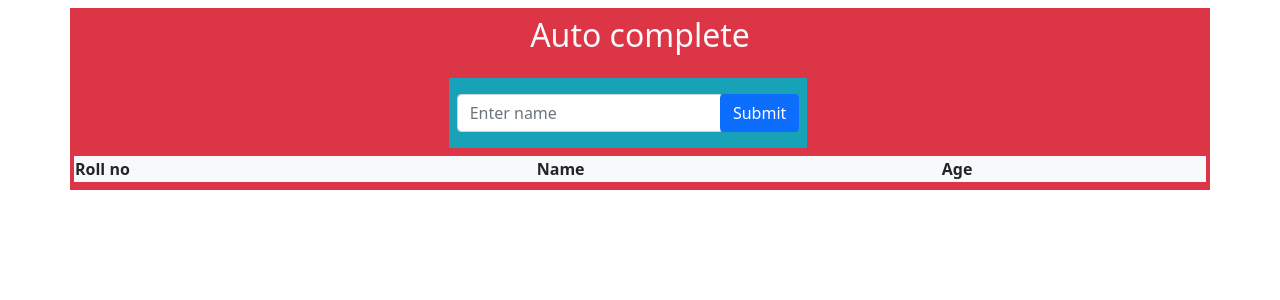
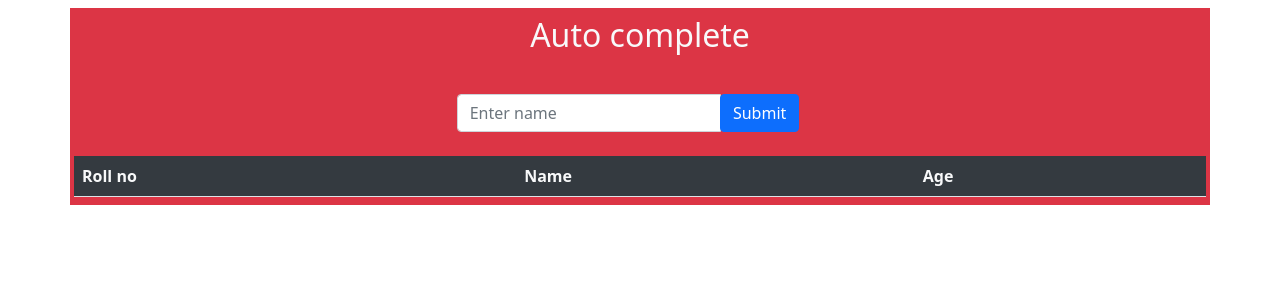
Before and after one commit to duvaraga203/Internship, a PHP site: page /main.php in a window 1280 px wide. Shown: the top 300 px of the page. Run offline with PHP 8.4, Linux system fonts and the light colour scheme; data that the repository does not hold is empty.

Commit message:
Add files via upload

```diff
--- a/php live search/dbc.php
+++ b/php live search/dbc.php
@@ -13,9 +13,7 @@ if(isset($_POST['query'])){
     $con = $connect->query($query);
     if ($con->num_rows > 0) {
         while($row= $con->fetch_assoc()){
-            $id = 1;
             echo "<a class='list-group-item ml-2 u_name style='width:70%''>".$row['name']."</a>";
-            $id++;
         }
     }else {
         echo "<a class='list-group-item ml-2'>No records found.</a>";
--- a/php live search/main.php
+++ b/php live search/main.php
@@ -22,7 +22,7 @@
     <h2 class="text-light text-center mt-2 p-2">Auto complete</h2>
 
     <div class="container row">
-      <form class="col-lg-4 offset-lg-4 mt-2 mb-2 p-2 bg-info" method="post" action="main.php">
+      <form class="col-lg-4 offset-lg-4 mt-2 mb-2 p-2" method="post" action="main.php">
         <div class="input-group mt-2 mb-2">
           <input type="text" class="form-control" name="name" id="uname" placeholder="Enter name">
           <div class="input-group-append">
@@ -39,13 +39,14 @@
     </div>
 
     <div class="row">
-            <table class="bg-light table-light mb-2">
+      <table class="bg-light table mb-2">
+        <thead class="bg-dark text-light">
           <tr>
-                    <th>Roll no</th>
-                    <th>Name</th>
-                    <th>Age</th>
+            <th class="col">Roll no</th>
+            <th class="col">Name</th>
+            <th class="col">Age</th>
           </tr>
-
+        </thead>
         <?php
         error_reporting(0);
         $con = new mysqli('localhost', 'root', '', 'db1');
```
Lines whose indentation alone changed are shown as unchanged.
